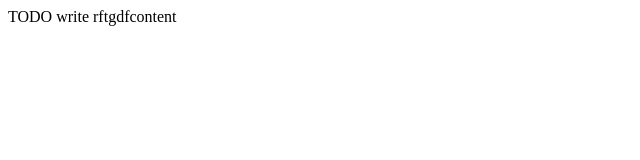
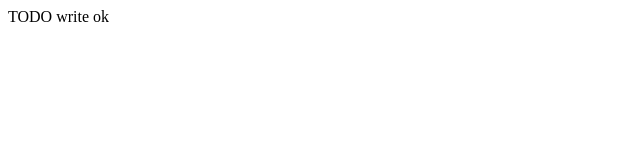
Before and after one commit to denisro2010/OsaVito_parte1, a website: page osavito07/public_html/index.html in a window 1280 px wide. Shown: the full height of the page, 0-640 px from the left. Drawn offline with Linux system fonts and the light colour scheme.

Commit message:
Probando que funciona

```diff
--- a/osavito07/public_html/index.html
+++ b/osavito07/public_html/index.html
@@ -11,6 +11,6 @@
         <meta name="viewport" content="width=device-width, initial-scale=1.0">
     </head>
     <body>
-        <div>TODO write rftgdfcontent</div>
+        <div>TODO write ok</div>
     </body>
 </html>
```
